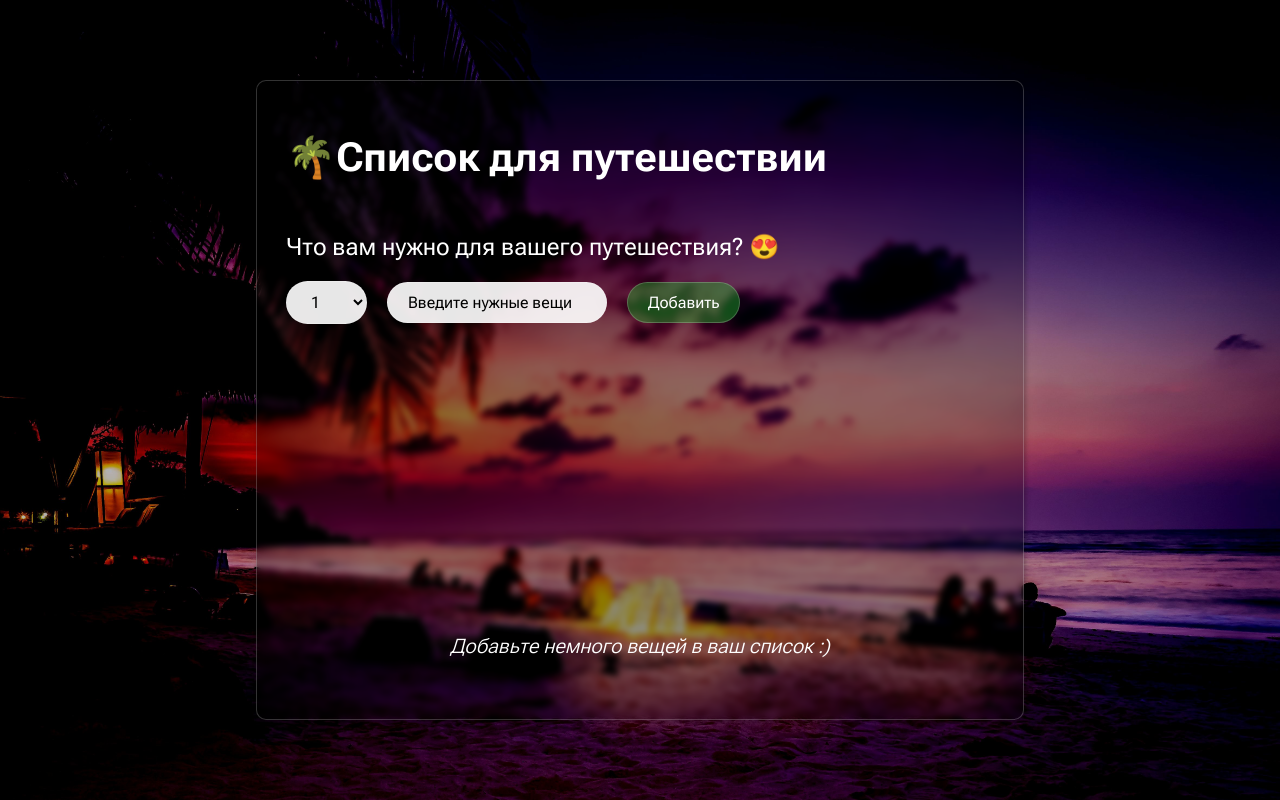
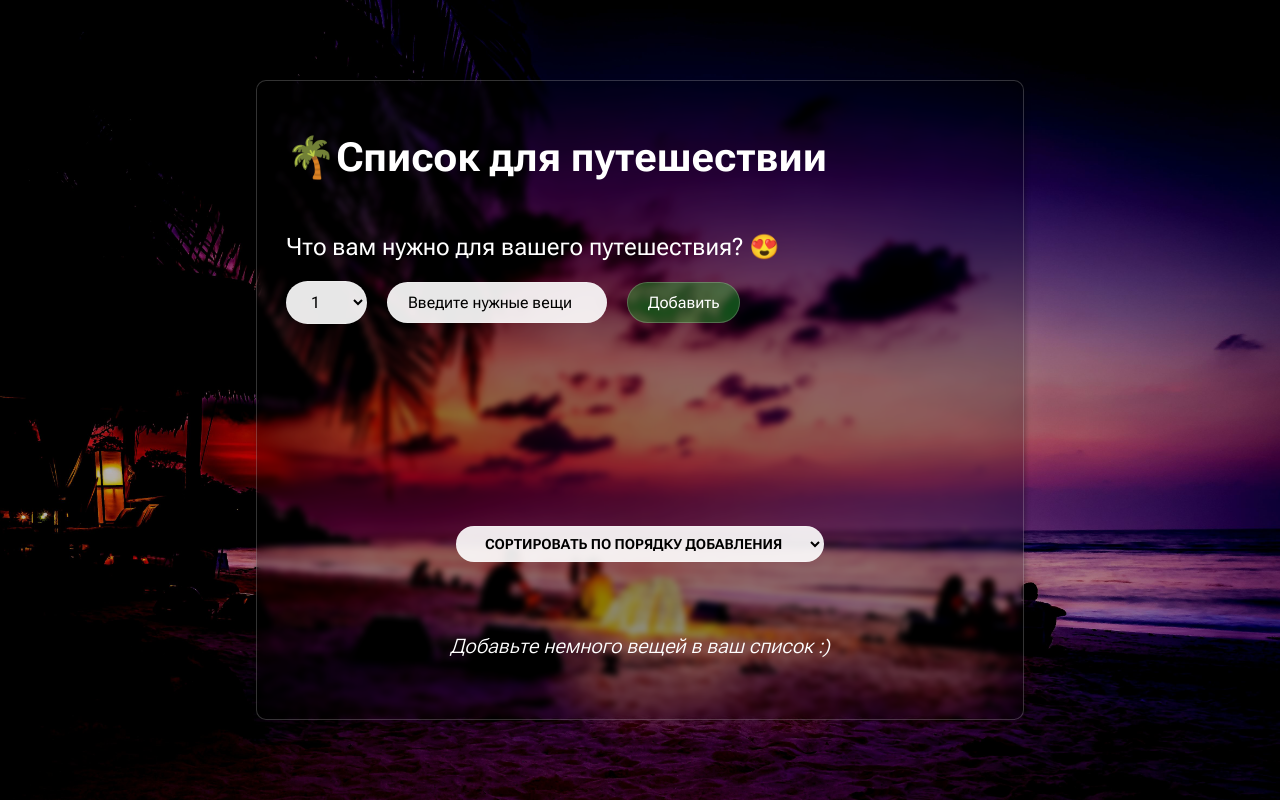
Before and after one commit to yenglikSalamatova/travel-list, a React (Create React App) app: page / in a window 1280 px wide. Built offline with nearby package versions, Linux system fonts and the light colour scheme.

Commit message:
Add sorting

```diff
--- a/src/App.js
+++ b/src/App.js
@@ -80,10 +80,26 @@ function Form({ onAddItem }) {
 }
 
 function PackingList({ items, onDeleteItem, onToggleItem }) {
+  const [sortBy, setSortBy] = useState("input");
+
+  let sortedItems;
+
+  if (sortBy === "input") sortedItems = items;
+
+  if (sortBy === "description")
+    sortedItems = items
+      .slice()
+      .sort((a, b) => a.description.localeCompare(b.description));
+
+  if (sortBy === "packed")
+    sortedItems = items
+      .slice()
+      .sort((a, b) => Number(a.packed) - Number(b.packed));
+
   return (
     <div className="list">
       <ul>
-        {items.map((item) => (
+        {sortedItems.map((item) => (
           <Item
             item={item}
             key={item.id}
@@ -92,6 +108,13 @@ function PackingList({ items, onDeleteItem, onToggleItem }) {
           />
         ))}
       </ul>
+      <div className="actions">
+        <select value={sortBy} onChange={(e) => setSortBy(e.target.value)}>
+          <option value="input">Сортировать по порядку добавления</option>
+          <option value="description">Сортировать по алфавиту</option>
+          <option value="packed">Сортировать по упакованности</option>
+        </select>
+      </div>
     </div>
   );
 }
```
